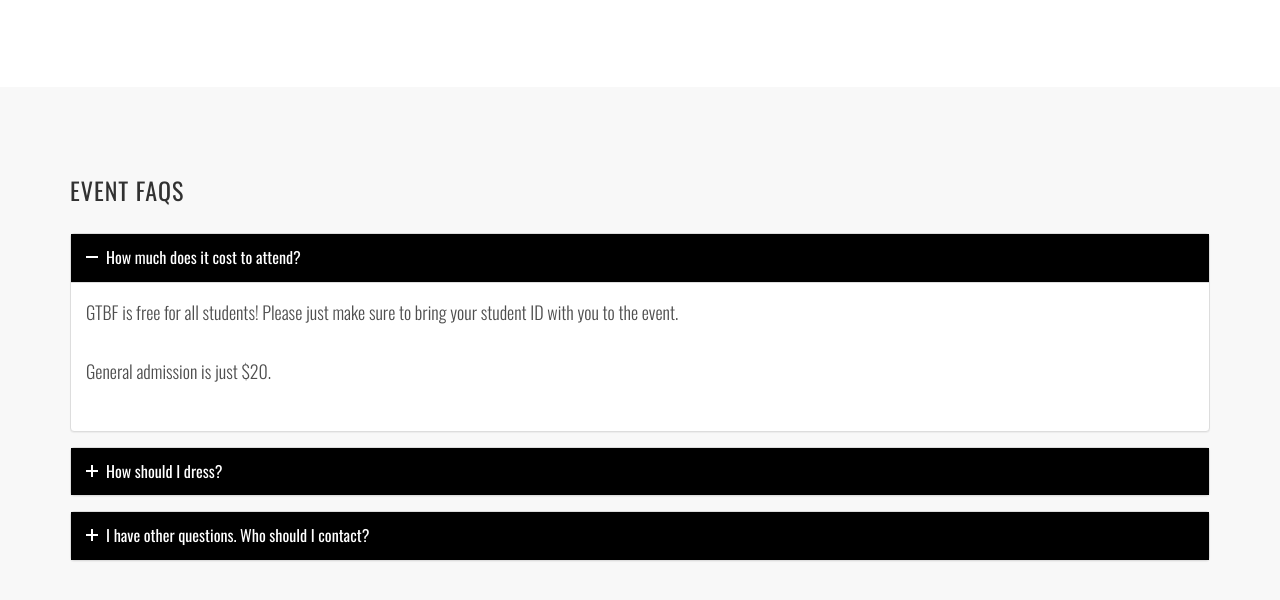
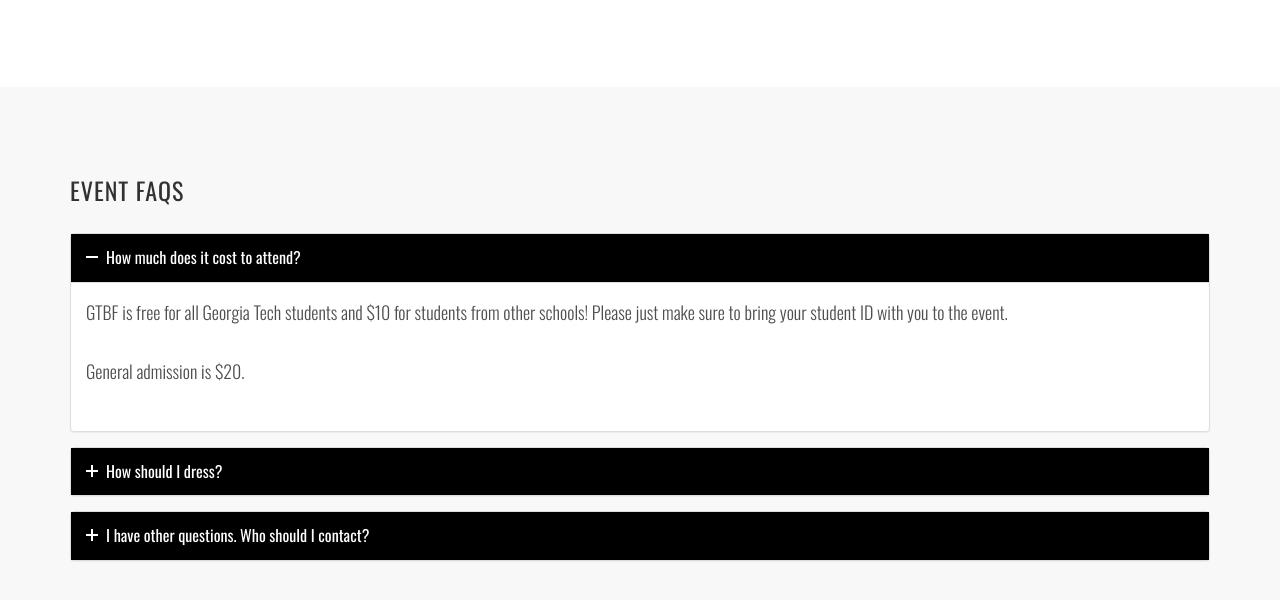
Before and after one commit to gtbusinessforum/gtbusinessforum.github.io, a website: page index.html in a window 1280 px wide. Both pictures are taken after a click on the button "How much does it cost to attend?". Shown: the part 5168-5768 px from the top of the page. Drawn offline with nearby package versions, Linux system fonts and the light colour scheme; files whose address does not match are found by name.

Commit message:
updated pricing

```diff
--- a/index.html
+++ b/index.html
@@ -629,8 +629,8 @@
 
                             <div id="collapseOne" class="panel-collapse collapse" role="tabpanel" aria-labelledby="headingOne">
                                 <div class="panel-body">
-                                    <p>GTBF is free for all students! Please just make sure to bring your student ID with you to the event.</p>
-                                    <p>General admission is just $20.</p>
+                                    <p>GTBF is free for all Georgia Tech students and $10 for students from other schools! Please just make sure to bring your student ID with you to the event.</p>
+                                    <p>General admission is $20.</p>
                                 </div>
                             </div>
                         </div>
```
